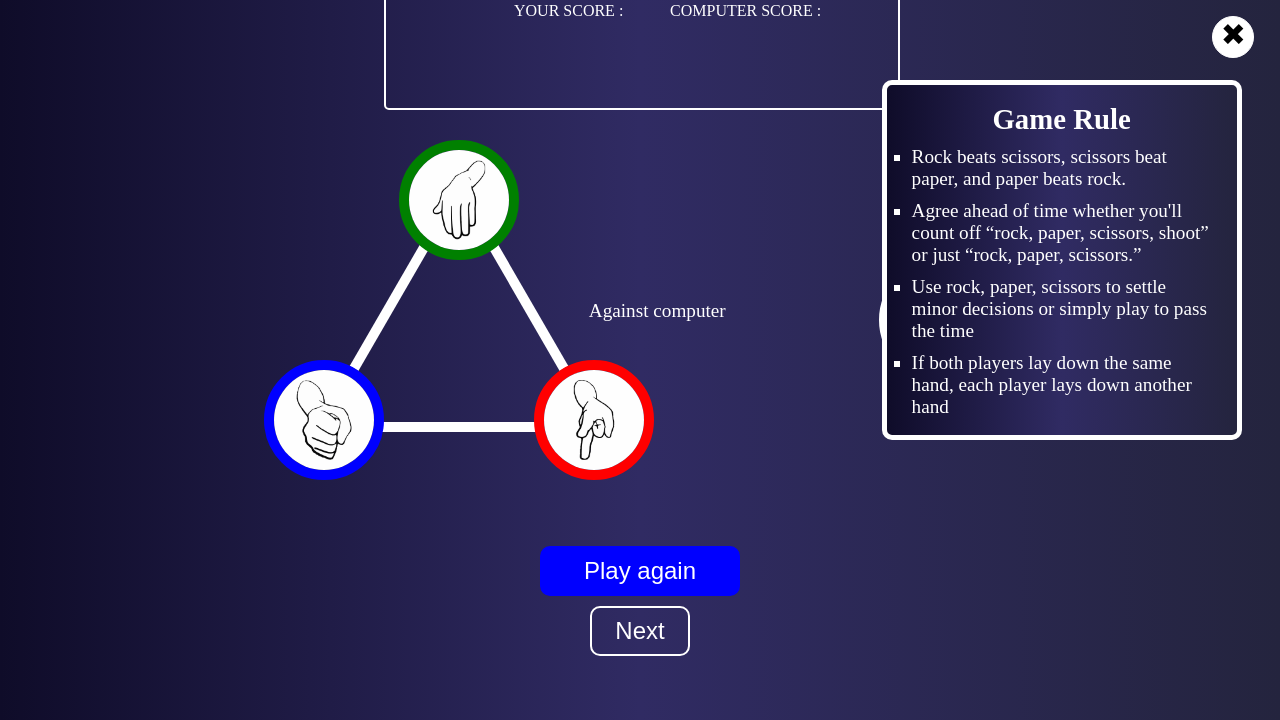
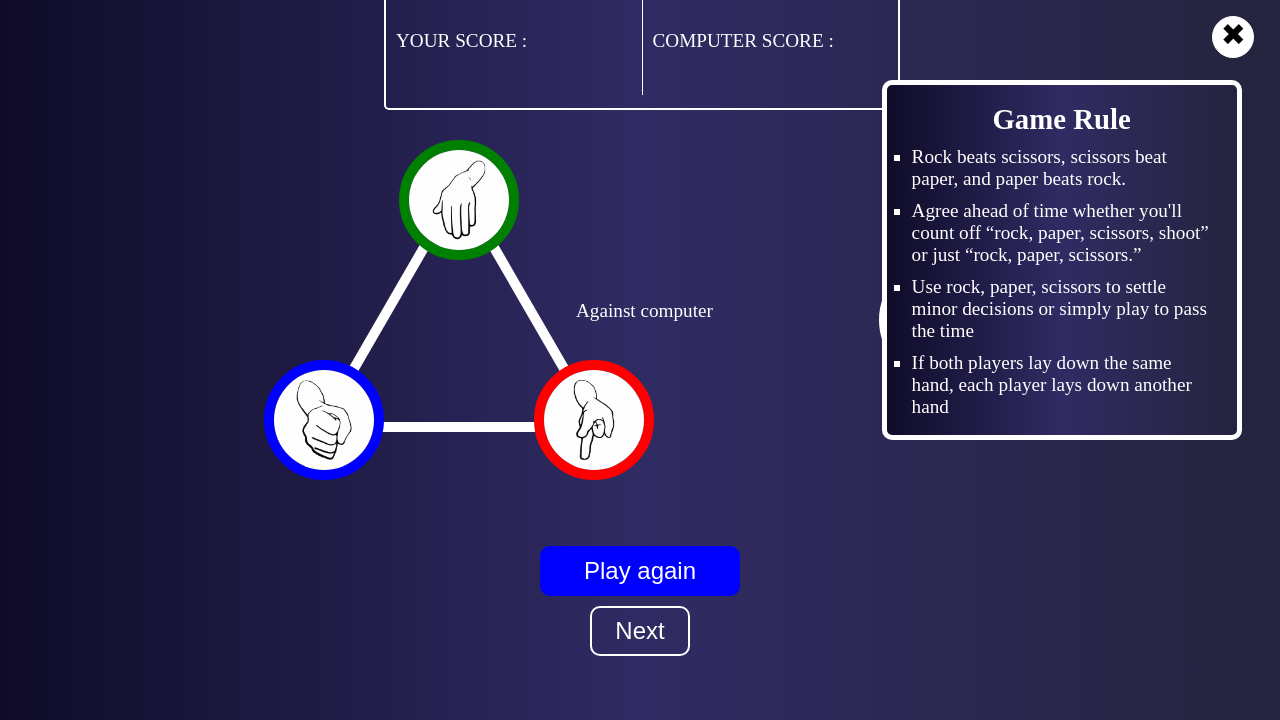
Before and after one commit to Sanjay522/stone-paper-scissors, a plain HTML site: page index.html in a window 1280 px wide. Shown: the part 80-800 px from the top of the page. Drawn offline with Linux system fonts and the light colour scheme.

Commit message:
Update rockpaper.css

```diff
--- a/rockpaper.css
+++ b/rockpaper.css
@@ -49,6 +49,33 @@ input[type=number]::-webkit-outer-spin-button {
   -webkit-appearance: none;
 }
 
+#computer{
+    font-size: 1.2em;
+    width: 300px;
+    display: flex;
+    padding-left: 10px;
+
+}
+#you{
+    font-size: 1.2em;
+
+    padding-left: 10px;
+    width: 300px;
+    display: flex;
+    line-height: 108px;
+    align-items: center;
+    border-right:1px solid white ;
+}
+#player-score{
+  padding-left: 70px;
+  font-size: 2em;
+
+}
+#computer-score{
+    padding-left: 50px;
+    font-size: 2em;
+
+}
 .result1{
     display: flex;
     border-bottom: 2px solid white;
@@ -57,12 +84,12 @@ input[type=number]::-webkit-outer-spin-button {
     justify-content: space-around;
 }
 .result2{
-        margin: 3% 15% 0 15%;
+        /* margin: 3% 15% 0 15%; */
     display: flex;
     justify-content: space-between;
     align-items: center;
     /* border: 1px solid black; */
-    padding-left:10% ;
+    /* padding-left:10% ; */
 }
 input{
     height: 50px;
@@ -206,7 +233,7 @@ input{
     top: 20px;
     right: 10px;
     position: absolute;
-    font-size: 1.5em;
+    font-size: 1.6em;
     margin: 10px;
     height: 50px;
     width: 100px;
@@ -396,7 +423,7 @@ input{
 }
 .win{
     position:absolute;
-    left: 16vw;
+    left: 15vw;
     top: 5svh;
     font-size: 1.2em;
     color: white;
@@ -405,6 +432,7 @@ input{
     justify-content: center;
     align-items: center;
 }
+
 @keyframes rotate {
     0% { transform: rotate(0deg) translate(45px); }
     100% { transform: rotate(360deg) translate(45px); }
```
